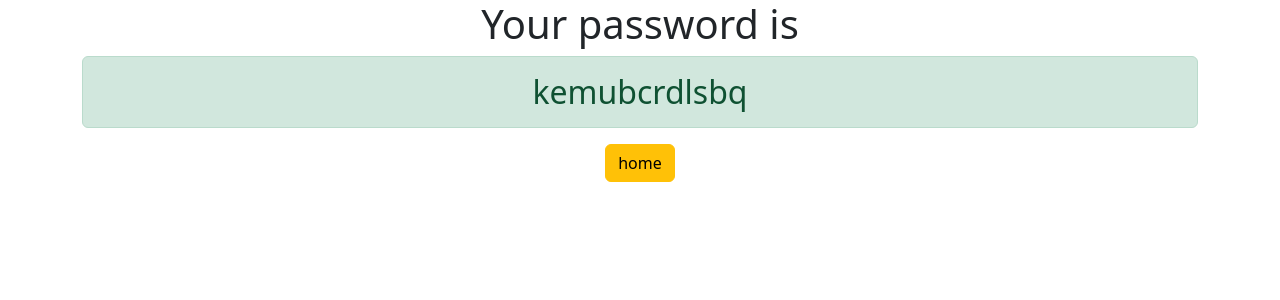
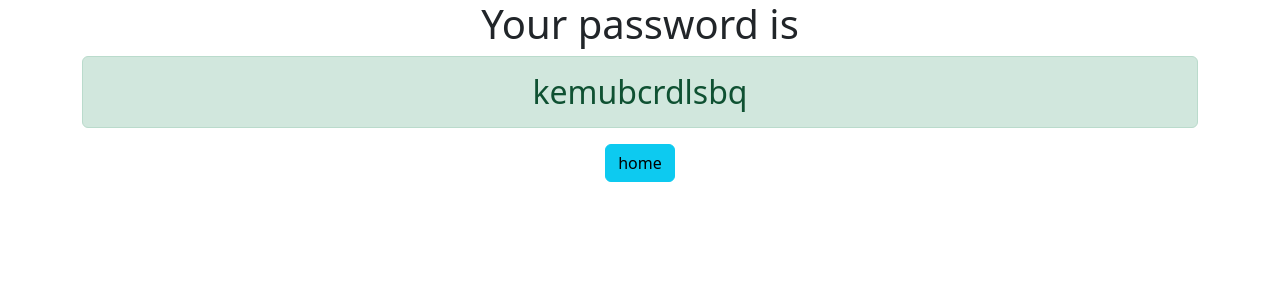
Before and after one commit to Kirikosha/django_password_generator, a Django app: page /password/ in a window 1280 px wide. Shown: the top 300 px of the page. Run offline with Django 4.2, Linux system fonts and the light colour scheme.

Commit message:
I made some changes

```diff
--- a/generator/templates/generator/password.html
+++ b/generator/templates/generator/password.html
@@ -3,5 +3,5 @@
 <div class="container text-center">
     <h1>Your password is</h1>
     <h2 class="alert alert-success">{{ password }}</h2>
-    <a href="{% url 'home' %}" class="btn btn-warning"> home</a>
+    <a href="{% url 'home' %}" class="btn btn-info"> home</a>
 </div>
--- a/password_generator/settings.py
+++ b/password_generator/settings.py
@@ -20,7 +20,7 @@ BASE_DIR = Path(__file__).resolve().parent.parent
 # See https://docs.djangoproject.com/en/4.0/howto/deployment/checklist/
 
 # SECURITY WARNING: keep the secret key used in production secret!
-SECRET_KEY = 'django-insecure-u3c-0m27^0on^52&=%#gf4=)1ju^rv80(f39n%$gbx%c*s8kd+'
+SECRET_KEY = 'django-insecure-dsadadasdasdu3c-0m27^0on^52&=%#gf4=)1ju^rv80(f39n%$gbx%c*s8kd+'
 
 # SECURITY WARNING: don't run with debug turned on in production!
 DEBUG = True
```
